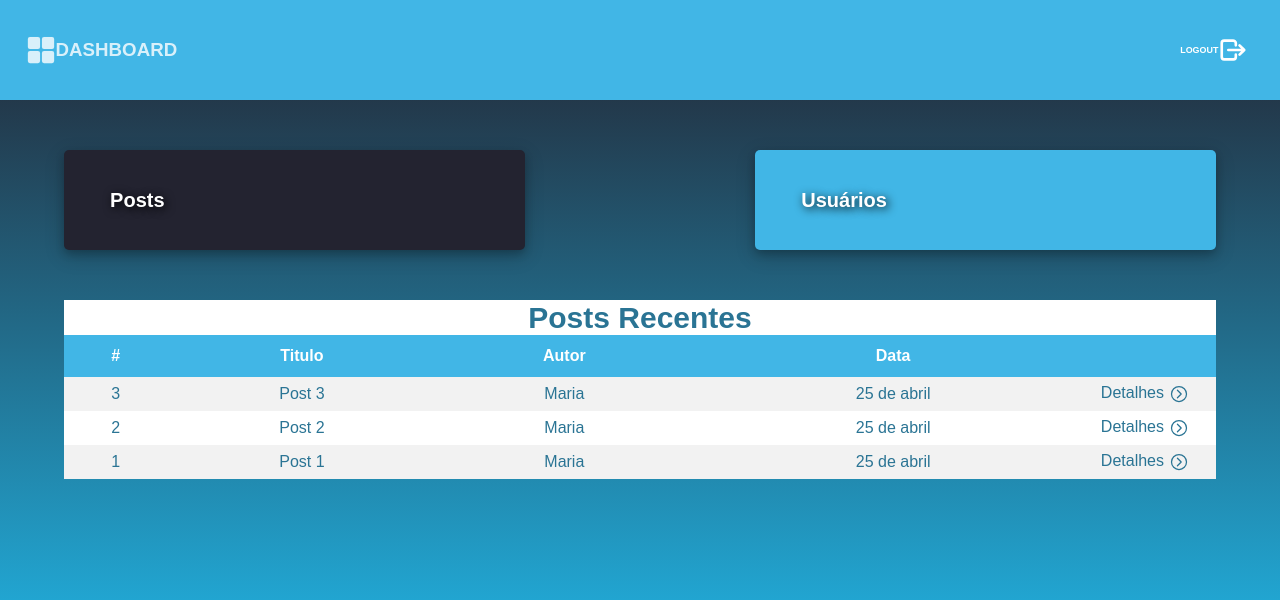
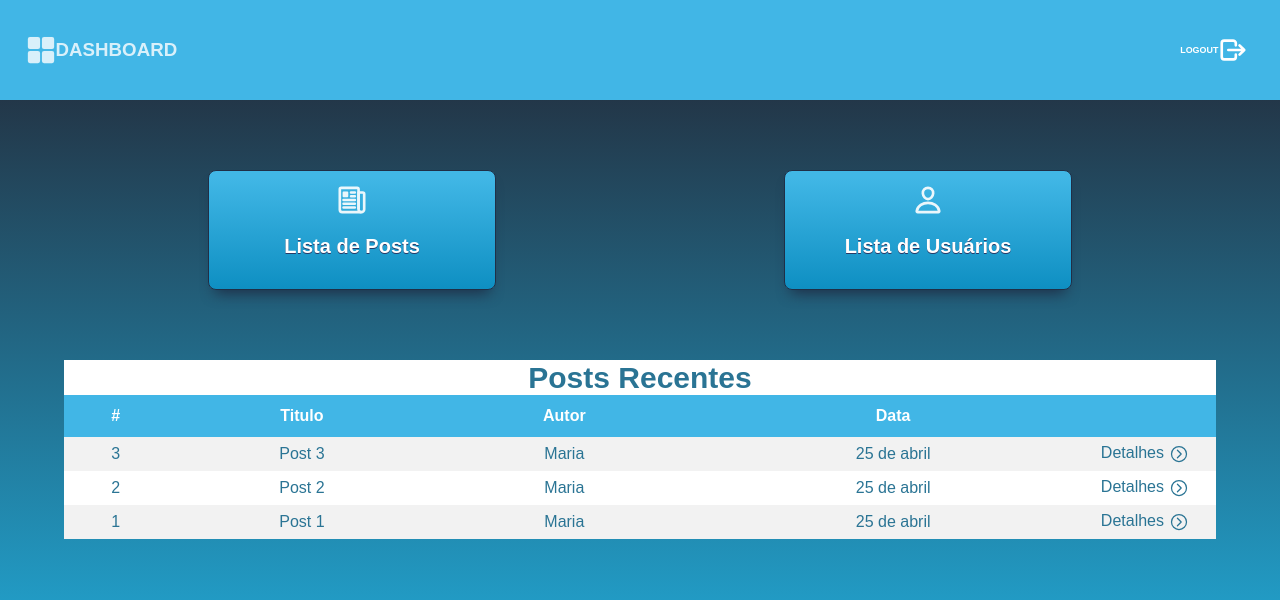
Before and after one commit to Joao-Vitor-Fernandes/Trainee-2023.1, a PHP site: page /app/views/admin/dashboard.html in a window 1280 px wide. Shown: the top 600 px of the page. Run offline with PHP 8.4, Linux system fonts and the light colour scheme.

Commit message:
adjust css button

```diff
--- a/Phonefy/app/views/admin/dashboard.html
+++ b/Phonefy/app/views/admin/dashboard.html
@@ -24,11 +24,13 @@
             <div class="dashboard-main">
                     <div class="card-page">
                         <button class="card-post">
-                            <h2>Posts</h2>
+                            <ion-icon name="newspaper-outline"></ion-icon>
+                            <h2>Lista de Posts</h2>
                         </button>
 
                         <button class="card-user">
-                            <h2>Usuários</h2>
+                            <ion-icon name="person-outline"></ion-icon>
+                            <h2>Lista de Usuários</h2>
                         </button>
                     </div>
 
--- a/Phonefy/public/css/dashboard.css
+++ b/Phonefy/public/css/dashboard.css
@@ -55,12 +55,11 @@ ion-icon {
 .icon-name-logout ion-icon {
     --ionicon-stroke-width : 45px;
 }
-/* .icon-name ion-icon:hover h6 {
+/* .icon-name-logout h6 {
+    display: none;
+}
+.icon-name-logout:hover {
     display: block;
-}
-
-.icon-name h6 {
-    display: none;
 } */
 
 
@@ -73,42 +72,66 @@ ion-icon {
     /* background-color: blueviolet; */
     display: flex;
     flex-direction: row;
-    justify-content: space-between;
+    justify-content: space-around;
 
-    padding-top: 50px;
-    padding-bottom: 50px;
+    padding-top: 70px;
+    padding-bottom: 70px;
 }
 
-.card-page h2 {
-    text-shadow: 2px 2px 10px #000000;
+.card-page ion-icon {
+    --ionicon-stroke-width : 45px;
+    opacity: 0.9;
 }
 
 .card-post {
-    background-color: #232330;
-    width: 40%;
-    height: 100px;
-    line-height: 50px;
-    border-radius: 5px;
-    border: none;
-    cursor: pointer;
-    text-align: left;
-    padding-left: 4%;
-    color: #ffffff;
-    box-shadow: 0 4px 8px 0 rgba(0, 0, 0, 0.2), 0 6px 20px 0 rgba(0, 0, 0, 0.19);
+    width: 25%;
+    height: 120px;
+    box-shadow: 0px 10px 14px -7px #1f2f47;
+	background:linear-gradient(to bottom, #41b7e6 5%, #0e8fc2 100%);
+	background-color:#41b7e6;
+	border-radius:8px;
+    border:1px solid #1f2f47;
+	display:inline-block;
+	cursor:pointer;
+	color:#ffffff;
+	padding:13px 32px;
+	text-decoration:none;
+	text-shadow:0px 1px 0px #283966;
+}
+
+.card-post:hover {
+	background:linear-gradient(to bottom, #0e8fc2 5%, #41b7e6 100%);
+	background-color:#0e8fc2;
+}
+
+.card-post:active {
+	position:relative;
+	top:1px;
 }
 
 .card-user {
-    background-color: #41b6e6;
-    width: 40%;
-    height: 100px;
-    line-height: 50px;
-    border-radius: 5px;
-    border: none;
-    cursor: pointer;
-    text-align: left;
-    padding-left: 4%;
-    color: #ffffff;
-    box-shadow: 0 4px 8px 0 rgba(0, 0, 0, 0.2), 0 6px 20px 0 rgba(0, 0, 0, 0.19);
+    width: 25%;
+    box-shadow: 0px 10px 14px -7px #1f2f47;
+	background:linear-gradient(to bottom, #41b7e6 5%, #0e8fc2 100%);
+	background-color:#41b7e6;
+	border-radius:8px;
+    border:1px solid #1f2f47;
+	display:inline-block;
+	cursor:pointer;
+	color:#ffffff;
+	padding:13px 32px;
+	text-decoration:none;
+	text-shadow:0px 1px 0px #283966;
+}
+
+.card-user:hover {
+	background:linear-gradient(to bottom, #0e8fc2 5%, #41b7e6 100%);
+	background-color:#0e8fc2;
+}
+
+.card-user:active {
+	position:relative;
+	top:1px;
 }
 
 #rcorners3 {
```
